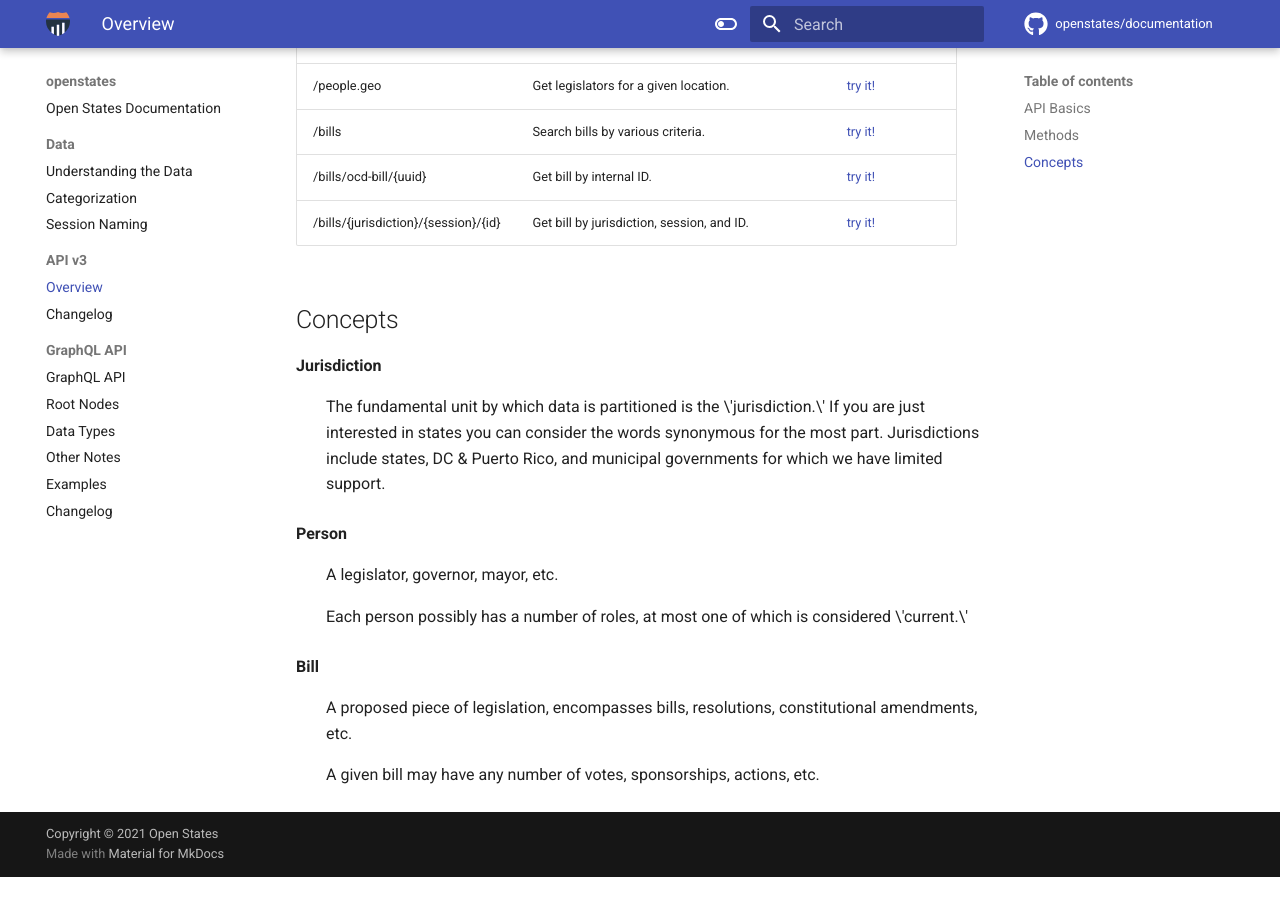
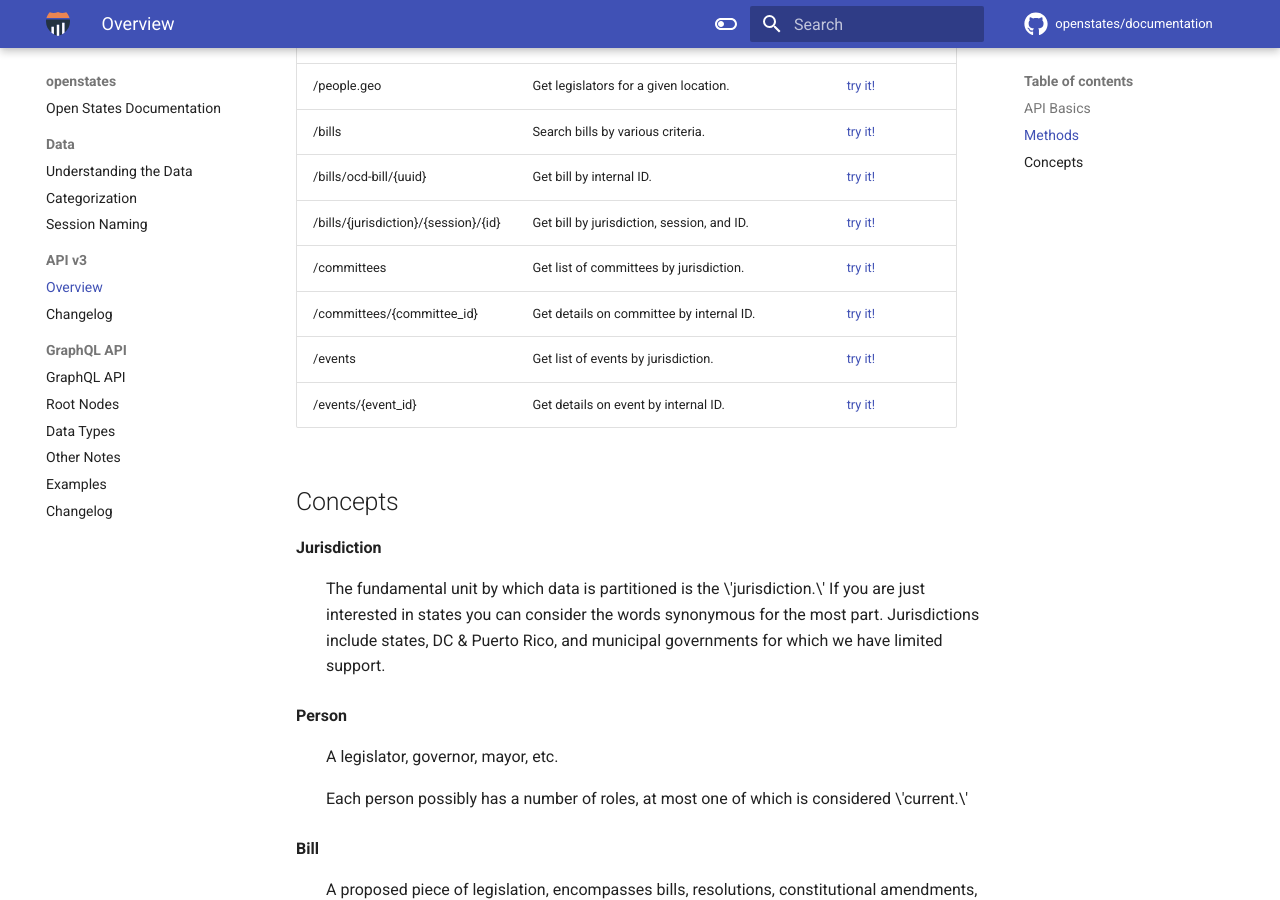
Before and after one commit to openstates/documentation, an MkDocs documentation site: the page built from docs/api-v3/index.md, in a window 1280 px wide and 900 px high, scrolled down 824 px. Built offline with MkDocs 1.6.1 and Material for MkDocs 9.7.7, drawn with Linux system fonts in a browser that asks for light colours; comment, search, counter and statistics services are not loaded; before the commit the page ends 1701 px from its top, so only the background shows below that.

Commit message:
add missing methods

```diff
--- a/docs/api-v3/index.md
+++ b/docs/api-v3/index.md
@@ -35,6 +35,11 @@ details.
   /bills                                |Search bills by various criteria.                     |[try it!](https://v3.openstates.org/docs#/bills/bills_search_bills_get)
   /bills/ocd-bill/{uuid}                |Get bill by internal ID.                              |[try it!](https://v3.openstates.org/docs#/bills/bill_detail_by_id_bills_ocd_bill__openstates_bill_id__get)
   /bills/{jurisdiction}/{session}/{id}  |Get bill by jurisdiction, session, and ID.            |[try it!](https://v3.openstates.org/docs#/bills/bill_detail_bills__jurisdiction___session___bill_id__get)
+  /committees                           |Get list of committees by jurisdiction.               |[try it!](https://v3.openstates.org/docs#/committees/committee_list_committees_get)
+  /committees/{committee_id}            |Get details on committee by internal ID.              |[try it!](https://v3.openstates.org/docs#/committees/committee_detail_committees__committee_id__get)
+  /events                               |Get list of events by jurisdiction.                   |[try it!](https://v3.openstates.org/docs#/events/event_list_events_get)
+  /events/{event_id}                    |Get details on event by internal ID.                  |[try it!](https://v3.openstates.org/docs#/events/event_detail_events__event_id__get)
+
 
 ## Concepts
 
```
